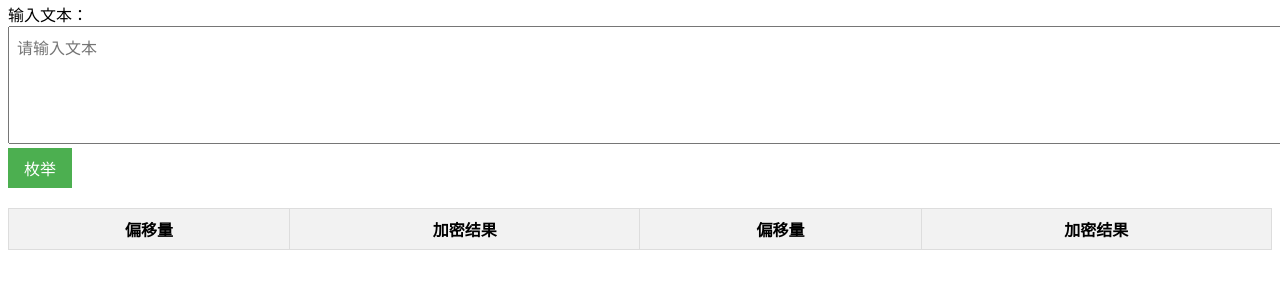
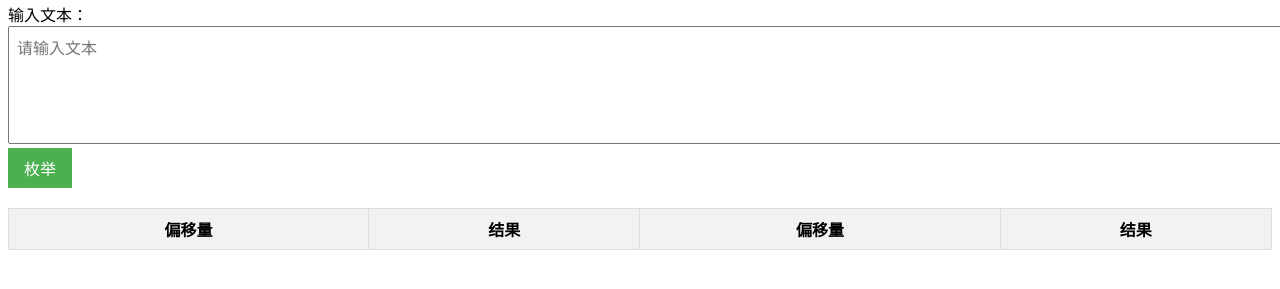
Before and after one commit to YangQi0408/kaisa, a plain HTML site: page index.html in a window 1280 px wide. Shown: the part 87-376 px from the top of the page. Drawn offline with Linux system fonts and the light colour scheme.

Commit message:
Update index.html

```diff
--- a/index.html
+++ b/index.html
@@ -49,9 +49,9 @@
         <thead>
             <tr>
                 <th>偏移量</th>
-                <th>加密结果</th>
+                <th>结果</th>
                 <th>偏移量</th>
-                <th>加密结果</th>
+                <th>结果</th>
             </tr>
         </thead>
         <tbody>
```
